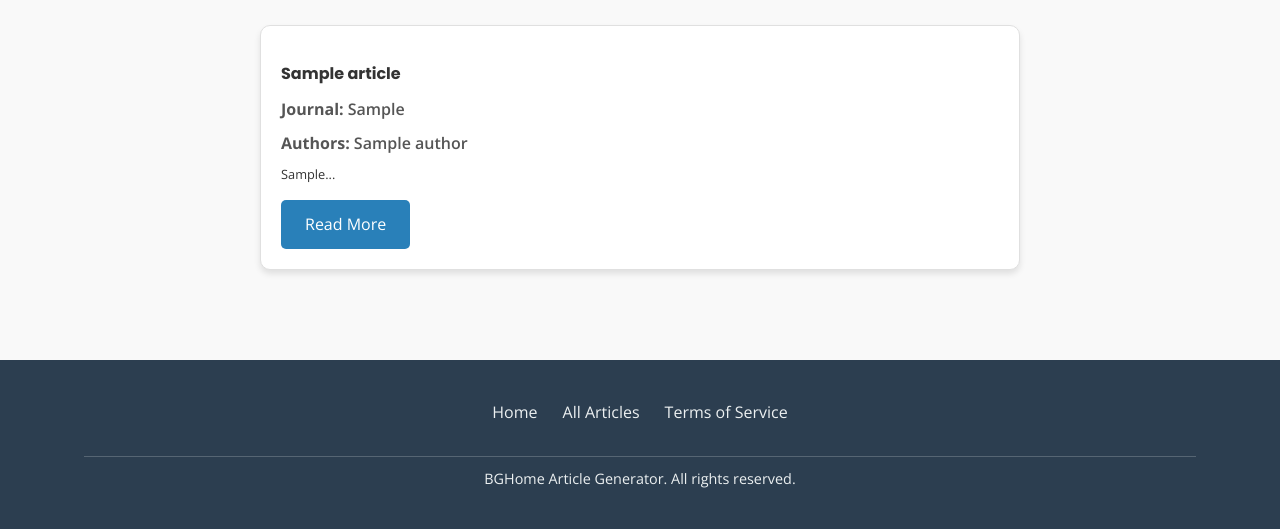
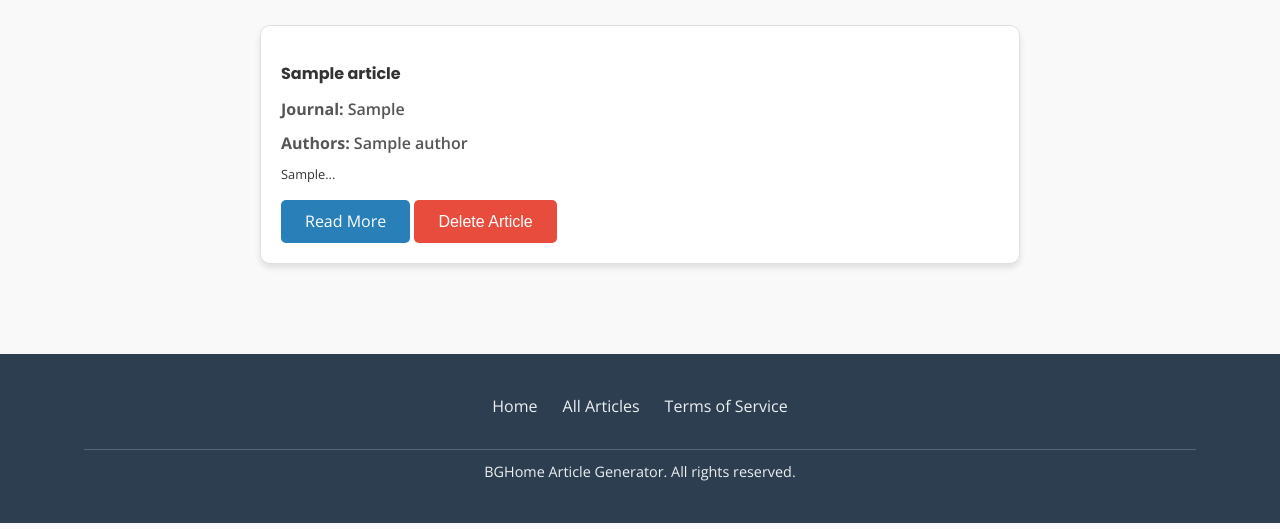
Before and after one commit to bghome-hub/fn-web, a Flask app: page /all_articles in a window 1280 px wide. Shown: the part 229-758 px from the top of the page. Run offline with Flask 3, Linux system fonts and the light colour scheme; tables that the repository leaves empty hold one stand-in row (values such as "Sample post").

Commit message:
added delete button

```diff
--- a/volumes/web/app.py
+++ b/volumes/web/app.py
@@ -71,6 +71,12 @@ def view_article(article_id):
     article = ArticleRepository.fetch_by_article_id(article_id)
     return render_template('articles/article.html', article=article)
 
+# delete_article route
+@app.route('/delete_article/<int:article_id>', methods=['DELETE'])
+def delete_article(article_id):
+    ArticleRepository.delete(article_id)
+    return jsonify({'success': True})
+
 # backup and restore routes
 @app.route('/db_backup', methods=['GET'])
 def db_backup():
--- a/volumes/web/static/scripts/main.js
+++ b/volumes/web/static/scripts/main.js
@@ -18,7 +18,26 @@ document.addEventListener('DOMContentLoaded', function() {
         });
     }
 
-
+    document.querySelectorAll('.delete-article').forEach(button => {
+        button.addEventListener('click', function() {
+            const articleId = this.getAttribute('data-article-id');
+            if (confirm('Are you sure you want to delete this article?')) {
+                fetch(`/delete_article/${articleId}`, {
+                    method: 'DELETE',
+                    headers: {
+                        'Content-Type': 'application/json'
+                    }
+                })
+                .then(response => {
+                    if (response.ok) {
+                        location.reload();
+                    } else {
+                        alert('Failed to delete the article.');
+                    }
+                });
+            }
+        });
+    });
 
     // Close menu when clicking outside
     overlay.addEventListener('click', function() {
--- a/volumes/web/static/styles/main.css
+++ b/volumes/web/static/styles/main.css
@@ -561,6 +561,26 @@ textarea:focus {
   transform: scale(1.05);
 }
 
+/* Delete Article Button */
+.btn.delete-article {
+  align-self: flex-start;
+  padding: 12px 24px;
+  background-color: #e74c3c;
+  color: #ffffff;
+  border: none;
+  border-radius: 5px;
+  text-decoration: none;
+  font-size: 1em;
+  cursor: pointer;
+  transition: background-color 0.3s ease, transform 0.3s ease;
+  font-weight: 500;
+}
+
+.btn.delete-article:hover {
+  background-color: #c0392b;
+  transform: scale(1.05);
+}
+
 /* No Articles Message */
 .no-articles {
   text-align: center;
@@ -789,3 +809,57 @@ textarea:focus {
   list-style-type: disc;
   padding-left: 20px;
 }
+
+
+
+/* Common Button Base */
+.btn.read-more,
+.btn.delete-article {
+  display: inline-flex;
+  align-items: center;
+  justify-content: center;
+  padding: 12px 24px;
+  font-size: 1em;
+  font-weight: 500;
+  border: none;
+  border-radius: 5px;
+  text-decoration: none;
+  color: #ffffff;
+  cursor: pointer;
+  transition: background-color 0.3s ease, transform 0.3s ease;
+  line-height: 1.2; /* unify line-height */
+}
+
+/* Variants */
+.btn.read-more {
+  background-color: #2980b9;
+}
+.btn.read-more:hover {
+  background-color: #1f6391;
+  transform: scale(1.05);
+}
+
+.btn.delete-article {
+  background-color: #e74c3c;
+}
+.btn.delete-article:hover {
+  background-color: #c0392b;
+  transform: scale(1.05);
+}
+
+/* Unified Media Queries */
+@media (max-width: 768px) {
+  .btn.read-more,
+  .btn.delete-article {
+    padding: 10px 20px;
+    font-size: 0.95em;
+  }
+}
+
+@media (max-width: 480px) {
+  .btn.read-more,
+  .btn.delete-article {
+    padding: 8px 16px;
+    font-size: 0.9em;
+  }
+}
--- a/volumes/web/templates/articles/all_articles.html
+++ b/volumes/web/templates/articles/all_articles.html
@@ -26,7 +26,10 @@
             {% if article.abstract %}
             <p class="all-article-article-abstract">{{ article.abstract[:150] }}...</p>
             {% endif %}
-            <a href="{{ url_for('view_article', article_id=article.article_id) }}" class="btn read-more">Read More</a>
+            <div class="article-buttons">
+                <a href="{{ url_for('view_article', article_id=article.article_id) }}" class="btn read-more">Read More</a>
+                <button class="btn delete-article" data-article-id="{{ article.article_id }}">Delete Article</button>
+            </div>
         </div>
         {% endfor %}
     </div>
```
